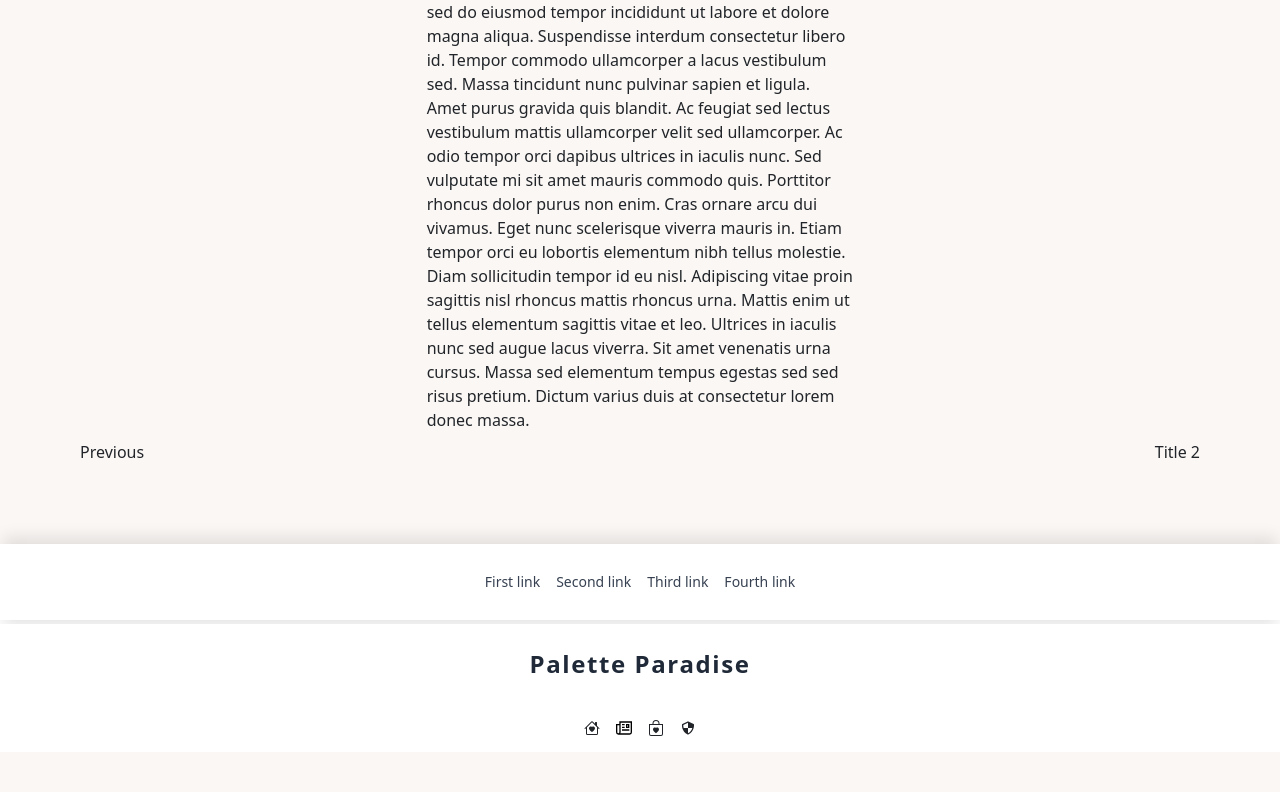
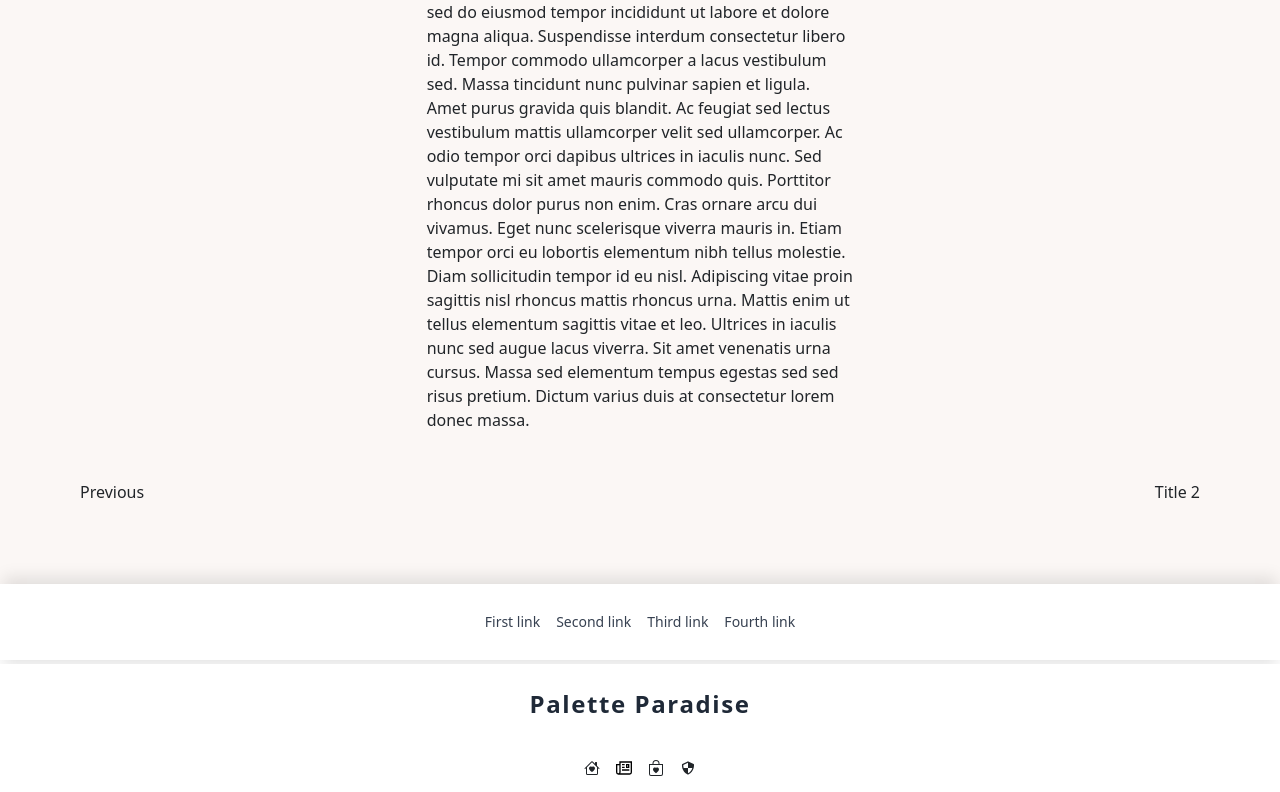
Before and after one commit to Amandapanda-hub/blog-blog, a React (Create React App) app: page /post/1 in a window 1280 px wide. Shown: the part 2020-2812 px from the top of the page. Before the commit the page ends 2772 px from the top, so only its background shows below. Built offline with nearby package versions, Linux system fonts and the light colour scheme; a small style sheet from the web is missing.

Commit message:
changing post buttons area top

```diff
--- a/src/pages/Posts/Post.js
+++ b/src/pages/Posts/Post.js
@@ -33,7 +33,7 @@ const Post = () => {
                     <p className='pt-6'>{post.descriptionThree}</p>
                 </div>
             </div>
-            <div className="flex justify-between w-full px-20">
+            <div className="flex justify-between w-full px-20 pt-10">
                 <button
                     onClick={() => goToPost(postId - 1)}
                     disabled={postId === 1}
```
